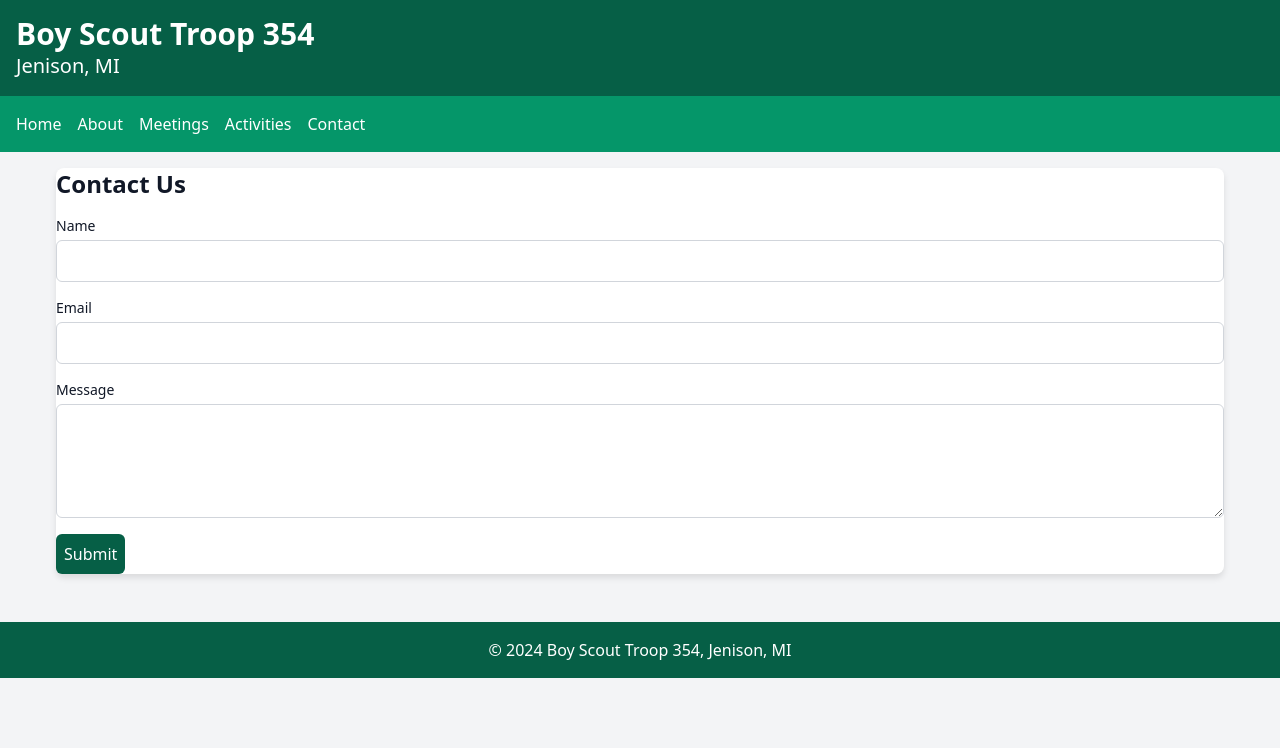
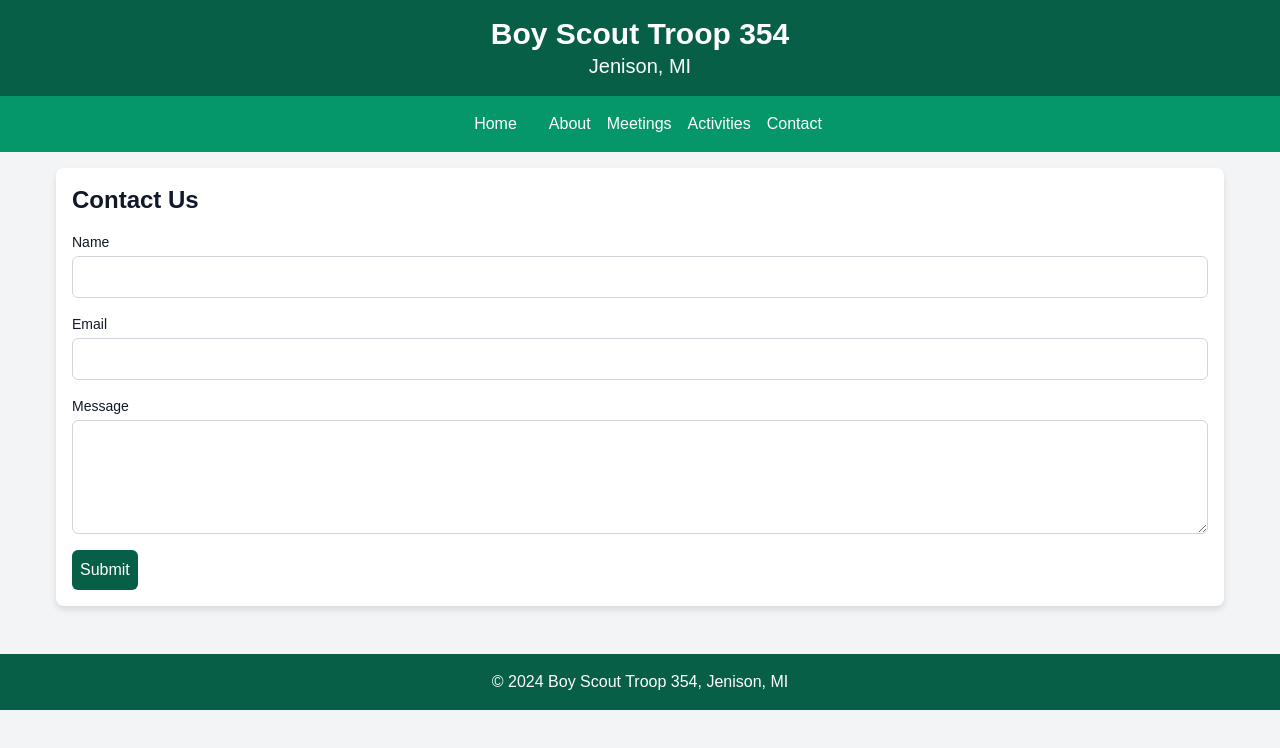
Before and after one commit to BlakeGurnee/Troop-354-Website, a plain HTML site: page contact.html in a window 1280 px wide. Drawn offline with nearby package versions, Linux system fonts and the light colour scheme.

Commit message:
Update styles.css

```diff
--- a/styles.css
+++ b/styles.css
@@ -1,52 +1,121 @@
 /* styles.css */
 
-/* Custom styles */
+/* General Styles */
+body {
+    font-family: Arial, sans-serif;
+    background-color: #f5f5f5;
+    color: #333;
+    margin: 0;
+    padding: 0;
+}
+
 header {
     background-color: #2d6a4f; /* Dark green for the header */
+    color: #fff;
+    padding: 1rem;
+    text-align: center;
+}
+
+header h1 {
+    font-size: 2rem;
+    margin: 0;
+}
+
+header p {
+    font-size: 1.25rem;
+    margin: 0;
 }
 
 nav {
-    background-color: #1b4332; /* Slightly darker green for the navigation */
+    background-color: #1b4332; /* Slightly darker green for navigation */
+    padding: 0.75rem;
+}
+
+nav ul {
+    list-style-type: none;
+    padding: 0;
+    margin: 0;
+    display: flex;
+    justify-content: center;
+}
+
+nav li {
+    margin: 0 1rem;
 }
 
 nav a {
-    color: #ffffff; /* White color for links in the navigation */
+    color: #fff;
+    text-decoration: none;
+    font-size: 1rem;
 }
 
 nav a:hover {
-    text-decoration: underline; /* Underline on hover */
+    text-decoration: underline;
+}
+
+main {
+    padding: 1rem;
+    max-width: 1200px;
+    margin: 0 auto;
+}
+
+section {
+    background-color: #fff;
+    padding: 1rem;
+    border-radius: 8px;
+    box-shadow: 0 4px 6px rgba(0, 0, 0, 0.1);
+    margin-bottom: 1.5rem;
+}
+
+h2 {
+    font-size: 1.5rem;
+    margin-top: 0;
+}
+
+p {
+    margin: 0.5rem 0;
+}
+
+ul {
+    margin: 0;
+    padding: 0;
+    list-style-type: disc;
+    padding-left: 1.5rem;
 }
 
 footer {
-    background-color: #2d6a4f; /* Matching footer background color with header */
+    background-color: #2d6a4f; /* Matching footer with header background color */
+    color: #fff;
+    padding: 1rem;
+    text-align: center;
 }
 
 footer p {
-    margin: 0; /* Remove default margin from footer text */
+    margin: 0;
 }
 
-main {
-    max-width: 1200px; /* Set a max-width for main content */
-    margin: 0 auto; /* Center the main content */
+/* Form Styles */
+input, textarea {
+    border-radius: 4px;
+    border: 1px solid #d1d5db; /* Light gray border for form fields */
+    padding: 0.5rem;
+    width: 100%;
+    box-sizing: border-box;
 }
 
-section {
-    border-radius: 8px; /* Rounded corners for sections */
-    background-color: #ffffff; /* White background for content sections */
-    box-shadow: 0 4px 6px rgba(0, 0, 0, 0.1); /* Subtle shadow for depth */
-}
-
-input, textarea {
-    border-radius: 4px; /* Rounded corners for form fields */
-    border: 1px solid #d1d5db; /* Light gray border for form fields */
+textarea {
+    resize: vertical; /* Allow vertical resizing only */
 }
 
 button {
     background-color: #2d6a4f; /* Green background for buttons */
-    border: none; /* Remove default border from button */
-    border-radius: 4px; /* Rounded corners for buttons */
+    border: none;
+    color: #fff;
+    padding: 0.5rem 1rem;
+    border-radius: 4px;
+    cursor: pointer;
 }
 
 button:hover {
-    background-color: #1b4332; /* Darker green on button hover */
+    background-color: #1b4332; /* Darker green on hover */
 }
```
